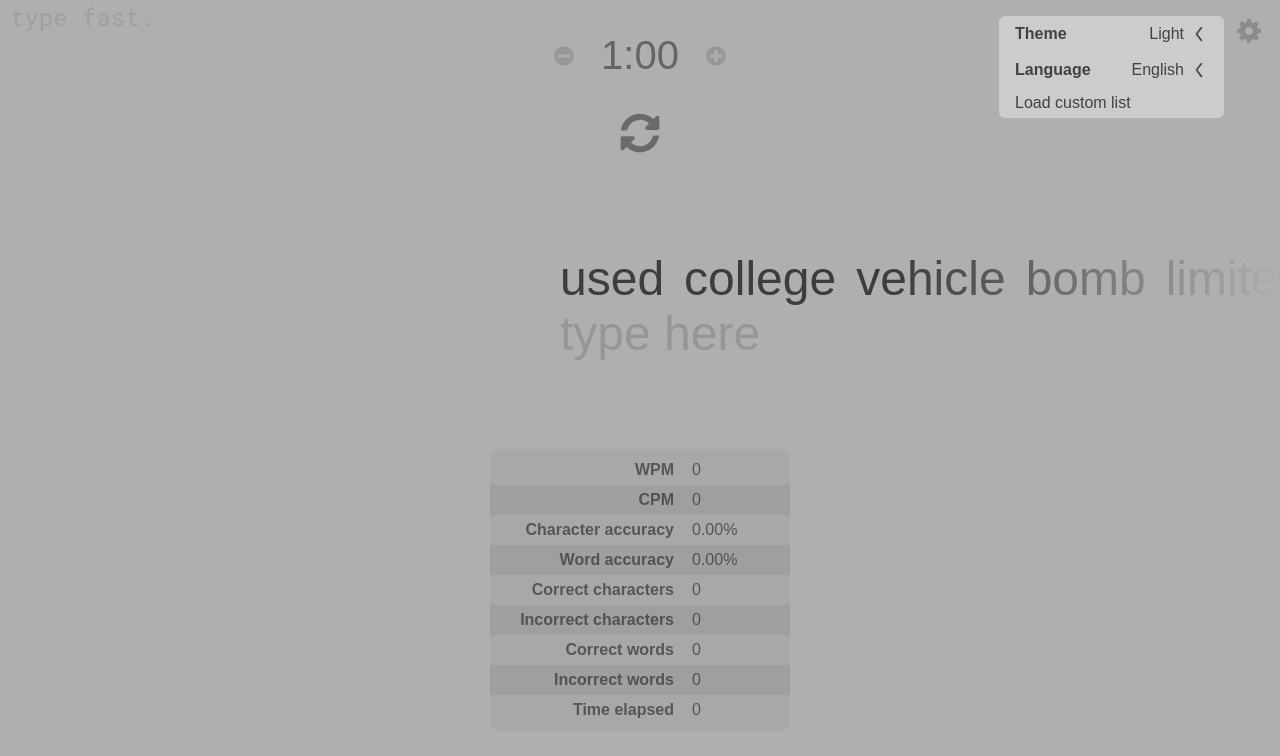
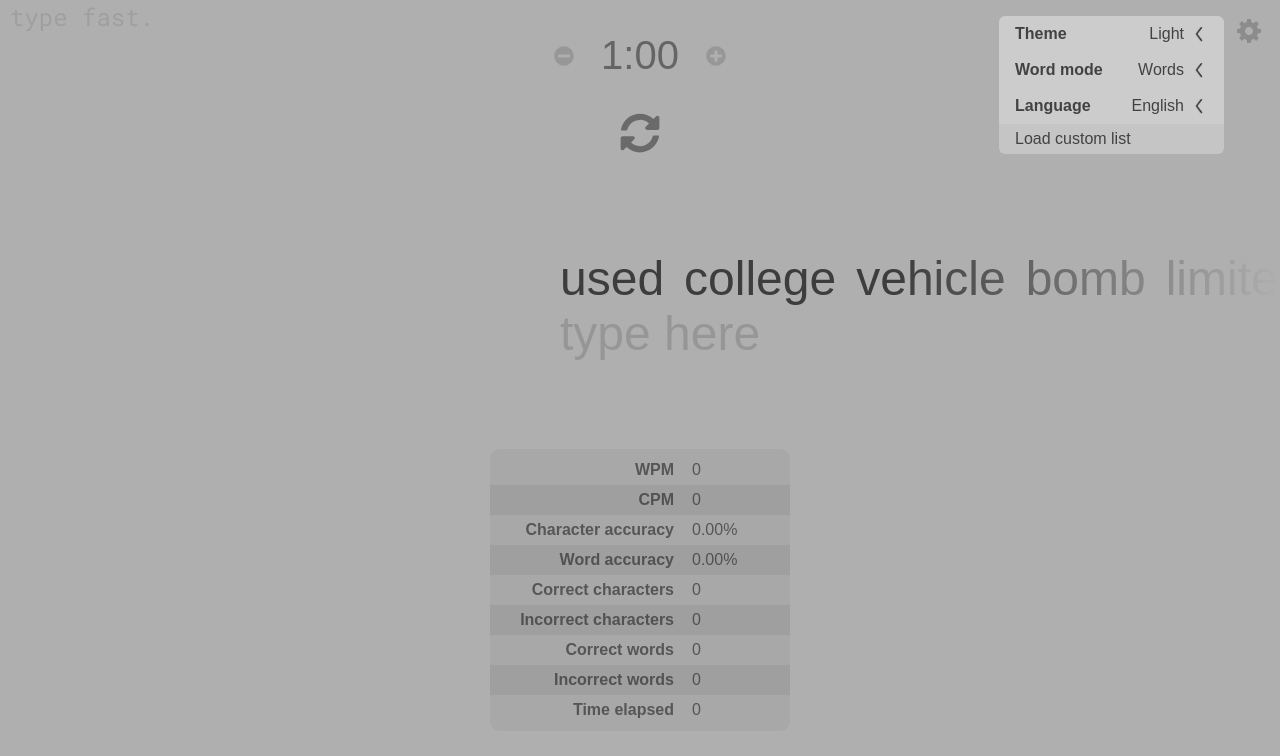
Before and after one commit to CasperVerswijvelt/TypeFast, an Angular app: page / in a window 1280 px wide. Both pictures are taken after a click on the button 1249 px from the left and 31 px from the top of the page. Shown: the top 756 px of the page. Built offline with nearby package versions, Linux system fonts and the light colour scheme.

Commit message:
Support enter to go to next word, sentenes/words modes

```diff
--- a/src/app/components/preferences/preferences.component.html
+++ b/src/app/components/preferences/preferences.component.html
@@ -79,6 +79,64 @@
         </div>
       </div>
 
+       <!-- Default word mode preferences group -->
+       <div
+       class="preferences-group"
+       [class.preferences-group-opened]="openedPreferencesGroup === 'default_word_mode'"
+     >
+       <div
+         class="preferences-group-title"
+         (click)="togglePreferencesGroup('default_word_mode')"
+       >
+         <div class="preferences-group-title-key">Word mode</div>
+         <div class="preferences-group-title-value capitalize">
+           {{ defaultWordMode }}
+         </div>
+         <div class="preferences-group-title-arrow">
+           <svg
+             version="1.1"
+             id="Layer_1"
+             xmlns="http://www.w3.org/2000/svg"
+             xmlns:xlink="http://www.w3.org/1999/xlink"
+             x="0px"
+             y="0px"
+             viewBox="0 0 330.002 330.002"
+             style="enable-background: new 0 0 330.002 330.002;"
+             xml:space="preserve"
+           >
+             <path
+               id="XMLID_105_"
+               d="M324.001,209.25L173.997,96.75c-5.334-4-12.667-4-18,0L6.001,209.25c-6.627,4.971-7.971,14.373-3,21
+ c2.947,3.93,7.451,6.001,12.012,6.001c3.131,0,6.29-0.978,8.988-3.001L164.998,127.5l141.003,105.75c6.629,4.972,16.03,3.627,21-3
+ C331.972,223.623,330.628,214.221,324.001,209.25z"
+             />
+           </svg>
+         </div>
+       </div>
+       <div class="preferences-group-entries preferences-group-entries-word-mode">
+         <div
+           class="preferences-entry preferences-language"
+           *ngFor="let mode of WordMode | keyvalue"
+         >
+           <label class="language-option">
+             <div
+               class="word-mode-icon"
+               [ngClass]="'word-mode-icon-' + mode.value"
+             ></div>
+             <input
+               type="radio"
+               name="word_mode"
+               [checked]="defaultWordMode === mode.value"
+               [value]="mode.value"
+               (change)="defaultWordMode = mode.value; onDefaultWordModeChanged()"
+             />
+             <span class="checkmark"></span>
+             {{ mode.value }}
+           </label>
+         </div>
+       </div>
+     </div>
+
       <!-- Language preferences group -->
       <div
         class="preferences-group"
@@ -136,6 +194,8 @@
           </div>
         </div>
       </div>
+
+      <!-- Load custom list -->
       <div
         class="preferences-entry preferences-language"
         title="Load a custom word list: this text file should contain newline or space seperated words."
--- a/src/app/components/preferences/preferences.component.scss
+++ b/src/app/components/preferences/preferences.component.scss
@@ -214,6 +214,10 @@
       &.preferences-group-entries-language {
         max-height: 420px;
       }
+
+      &.preferences-group-entries-word-mode {
+        max-height: 60px;
+      }
     }
 
     .preferences-group-title-arrow {
--- a/src/app/components/preferences/preferences.component.ts
+++ b/src/app/components/preferences/preferences.component.ts
@@ -1,6 +1,6 @@
 import { Component, OnInit, Output, EventEmitter } from '@angular/core';
 import { PreferencesService } from '../../services/preferences.service';
-import { Preference, Language, Theme } from '../../models/Preference';
+import { Preference, Language, Theme, WordMode } from '../../models/Preference';
 import { WordService } from '../../services/word.service';
 import { ThemeService } from '../../services/theme.service';
 
@@ -15,11 +15,13 @@ export class PreferencesComponent implements OnInit {
   showPreferences = false;
   Language = Language;
   Theme = Theme;
+  WordMode = WordMode;
 
 
   followSystemTheme: boolean;
   language: Language;
   theme : Theme;
+  defaultWordMode: WordMode;
 
   openedPreferencesGroup : string;
 
@@ -31,6 +33,7 @@ export class PreferencesComponent implements OnInit {
     this.theme = preferencesService.getPreference(Preference.THEME);
     this.language = preferencesService.getPreference(Preference.LANGUAGE);
     this.followSystemTheme = preferencesService.getPreference(Preference.FOLLOW_SYSTEM_THEME);
+    this.defaultWordMode = preferencesService.getPreference(Preference.DEFAULT_WORD_MODE);
 
     preferencesService.addListener(this.onPreferenceUpdated.bind(this));
   }
@@ -43,12 +46,15 @@ export class PreferencesComponent implements OnInit {
   ) {
     if (updatedPreference === Preference.THEME) {
       this.theme = preferenceValue;
-    }
+    } else
     if (updatedPreference === Preference.LANGUAGE) {
       this.language = preferenceValue;
-    }
+    } else
     if (updatedPreference === Preference.FOLLOW_SYSTEM_THEME) {
       this.followSystemTheme = preferenceValue;
+    } else
+    if (updatedPreference === Preference.DEFAULT_WORD_MODE) {
+      this.defaultWordMode = preferenceValue;
     }
   }
 
@@ -75,6 +81,10 @@ export class PreferencesComponent implements OnInit {
 
   onLanguageChanged() {
     this.preferencesService.setPreference(Preference.LANGUAGE, this.language);
+  }
+
+  onDefaultWordModeChanged() {
+    this.preferencesService.setPreference(Preference.DEFAULT_WORD_MODE, this.defaultWordMode);
   }
 
   onClickLoadCustomList() {
--- a/src/app/components/typer/typer.component.html
+++ b/src/app/components/typer/typer.component.html
@@ -6,7 +6,7 @@
         <div class="word" *ngFor="let word of words">{{word}}</div>
       </div>
     </div>
-    <input [(ngModel)]="wordInput" (input)="wordInputChanged($event.target.value)" type="text" spellcheck="false" placeholder="type here" autofocus autocomplete="off" autocapitalize="off"
+    <input [(ngModel)]="wordInput" (input)="wordInputChanged($event.target.value)" (keydown.enter)="wordInput = wordInput + ' '; wordInputChanged(wordInput)" type="text" spellcheck="false" placeholder="type here" autofocus autocomplete="off" autocapitalize="off"
       class="word-input" tabindex="3">
   </div>
 
@@ -34,7 +34,7 @@
         </svg>
       </button>
     </div>
-    <div>
+    <div class="type-test-buttons">
       <button type="button" class="type-test-restart" tabindex="0" (click)="onRestartClicked()">
         <svg aria-hidden="true" focusable="false" data-prefix="fas" data-icon="sync-alt"
           class="svg-inline--fa fa-sync-alt fa-w-16" role="img" xmlns="http://www.w3.org/2000/svg" viewBox="0 0 512 512">
--- a/src/app/components/typer/typer.component.ts
+++ b/src/app/components/typer/typer.component.ts
@@ -9,7 +9,7 @@ import { WordService } from '../../services/word.service';
 import { TestResults, TestResultsStats } from '../../models/TestResults';
 import { timer, Observable, Subscription } from 'rxjs';
 import { PreferencesService } from '../../services/preferences.service';
-import { Preference } from '../../models/Preference';
+import { Preference, WordMode } from '../../models/Preference';
 
 @Component({
   selector: 'app-typer',
@@ -23,6 +23,8 @@ export class TyperComponent implements OnInit {
   currentIndex: number;
   wordInput: string;
   leftOffset: number = 0;
+
+  wordMode: WordMode;
 
   currentWordElement: HTMLElement;
   containerElement: HTMLElement;
@@ -40,7 +42,13 @@ export class TyperComponent implements OnInit {
     private wordService: WordService,
     private cdRef: ChangeDetectorRef,
     private preferencesService: PreferencesService
-  ) {}
+  ) {
+    this.wordService.addListener(this.setupTest.bind(this));
+    this.wordMode = preferencesService.getPreference(
+      Preference.DEFAULT_WORD_MODE
+    );
+    this.preferencesService.addListener(this.onPreferenceUpdated.bind(this));
+  }
 
   ngOnInit(): void {
     this.containerElement = document.getElementsByClassName(
@@ -54,7 +62,6 @@ export class TyperComponent implements OnInit {
 
     this.updateTimer(0);
 
-    this.wordService.addListener(this.setupTest.bind(this));
     this.focusFunctionReady.emit(this.focusInput.bind(this));
     this.focusInput();
   }
@@ -129,6 +136,16 @@ export class TyperComponent implements OnInit {
     }
   }
 
+  onInputKeyPress(event: KeyboardEvent) {
+    console.log(event);
+  }
+
+  onPreferenceUpdated(preference: Preference, value: any) {
+    if (preference === Preference.DEFAULT_WORD_MODE) {
+      this.setupTest();
+    }
+  }
+
   startTest() {
     this.secondTimer = timer(0, 1000).subscribe(this.onSecond.bind(this));
     this.testStarted = true;
@@ -150,8 +167,12 @@ export class TyperComponent implements OnInit {
     }
   }
 
-  getWords () : string [] {
-    return this.wordService.getWords(); // TODO dynamic with mode
+  getWords(): string[] {
+    return this.preferencesService.getPreference(
+      Preference.DEFAULT_WORD_MODE
+    ) === WordMode.SENTENCES
+      ? this.wordService.getSentence()
+      : this.wordService.getWords();
   }
 
   registerWord(value: string, expected: string, wordCompleted: boolean = true) {
--- a/src/app/models/Preference.ts
+++ b/src/app/models/Preference.ts
@@ -1,7 +1,10 @@
+import { TextFormat } from './TextSource';
+
 export enum Preference {
   LANGUAGE = 'word_language',
   THEME = 'theme',
-  FOLLOW_SYSTEM_THEME = 'follow_system_theme'
+  FOLLOW_SYSTEM_THEME = 'follow_system_theme',
+  DEFAULT_WORD_MODE = 'default_word_mode'
 }
 
 export enum Language {
@@ -26,9 +29,15 @@ export enum Theme {
   LIGHT = 'light',
 }
 
+export enum WordMode {
+  WORDS = "words",
+  SENTENCES = "sententes"
+}
+
 
 export interface Preferences {
   word_language?: Language;
   theme?: Theme;
   follow_system_theme?: boolean;
+  default_word_mode?: WordMode
 }
--- a/src/app/services/preferences.service.ts
+++ b/src/app/services/preferences.service.ts
@@ -1,6 +1,6 @@
 import { Injectable } from '@angular/core';
 import { WordService } from './word.service';
-import { Preference, Preferences, Language, Theme } from '../models/Preference';
+import { Preference, Preferences, Language, Theme, WordMode } from '../models/Preference';
 
 @Injectable({
   providedIn: 'root',
@@ -12,6 +12,8 @@ export class PreferencesService {
   private defaults: Preferences = {
     theme: Theme.LIGHT,
     word_language: Language.ENGLISH,
+    follow_system_theme: false,
+    default_word_mode: WordMode.WORDS
   };
 
   constructor() {
```
Also changed, not shown: src/assets/languages/chinese/sentences.txt.
